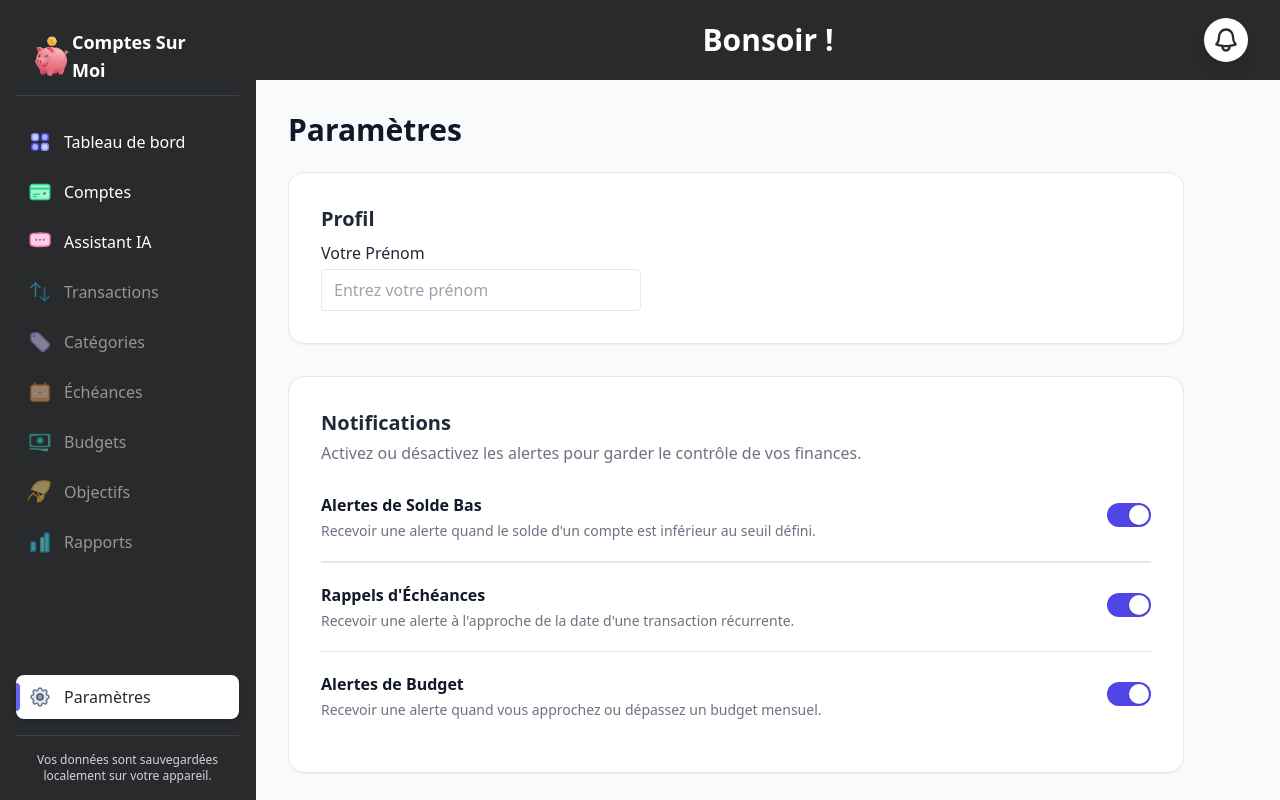
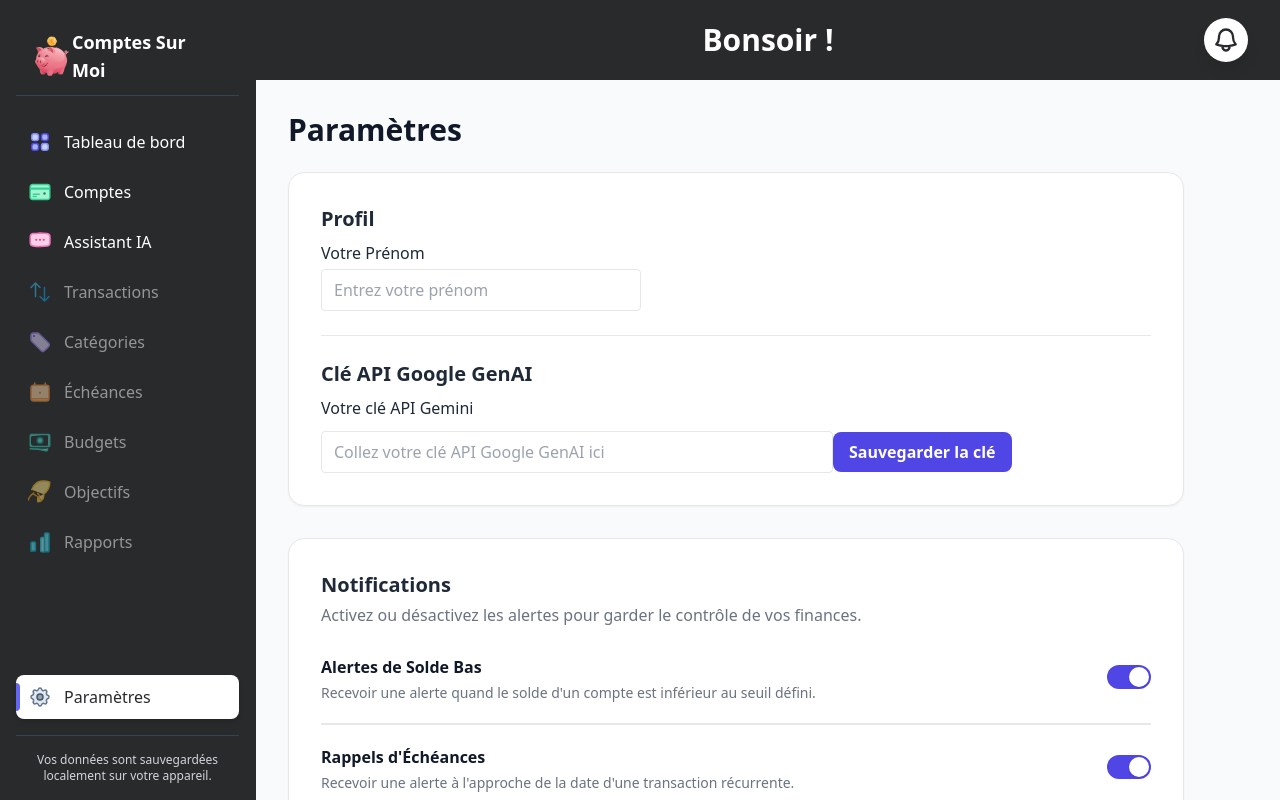
Before and after one commit to OptimaluS/Comptes-Sur-Moi, a React (Vite) app: page / in a window 1280 px wide. Both pictures are taken after a click on the button "Paramètres". Built offline with nearby package versions, Linux system fonts and the light colour scheme.

Commit message:
Revert "Plantage"
This reverts commit 872a1dc776287d03236cd7bdfcfb2ee97a5b4b7e.

```diff
--- a/App.tsx
+++ b/App.tsx
@@ -743,7 +743,6 @@ const App: React.FC = () => {
               recurringTransactions={recurringTransactions}
               notifications={notifications}
               setNotifications={setNotifications}
-              goals={goals}
           />}
           {activeView === 'accounts' && (
             <Accounts
--- a/components/AiInsights.tsx
+++ b/components/AiInsights.tsx
@@ -1,11 +1,14 @@
 import React, { useState, useEffect, useMemo } from 'react';
 import { GoogleGenAI, Type } from "@google/genai";
 import type { Account, Transaction, Category } from '../types';
+
+import type { Goal } from '../types';
 
 interface AiInsightsProps {
     accounts: Account[];
     transactions: Transaction[];
     categories: Category[];
+    goals: Goal[];
 }
 
 const InsightSkeleton: React.FC = () => (
@@ -18,15 +21,6 @@ const InsightSkeleton: React.FC = () => (
     </div>
 );
 
-
-import type { Goal } from '../types';
-
-interface AiInsightsProps {
-    accounts: Account[];
-    transactions: Transaction[];
-    categories: Category[];
-    goals: Goal[];
-}
 
 const AiInsights: React.FC<AiInsightsProps> = ({ accounts, transactions, categories, goals }) => {
     const [insights, setInsights] = useState<string[]>([]);
@@ -51,19 +45,24 @@ const AiInsights: React.FC<AiInsightsProps> = ({ accounts, transactions, categor
             setError(null);
 
             try {
-                const ai = new GoogleGenAI({ apiKey: process.env.API_KEY });
+                // Récupère la clé API via l'API IPC
+                const apiKey = window.api?.getGenaiApiKey ? window.api.getGenaiApiKey() : '';
+                if (!apiKey) throw new Error("Clé API Google GenAI manquante. Veuillez la renseigner dans les paramètres.");
+                const ai = new GoogleGenAI({ apiKey });
                 const now = new Date();
                 const startOfLastMonth = new Date(now.getFullYear(), now.getMonth() - 1, 1);
 
                 const formatDataForPrompt = () => {
                     const accountsSummary = accounts.map(a => `  - ${a.name} (Solde: ${a.balanceHistory[0]?.amount.toFixed(2)}€)`).join('\n');
-                    const goalsSummary = goals.length > 0
-                        ? goals.map(goal => {
-                            const account = accounts.find(a => a.id === goal.linkedAccountId);
-                            const currentAmount = account?.balanceHistory[0]?.amount ?? 0;
-                            return `  - Objectif '${goal.name}' pour le compte '${account?.name ?? 'Inconnu'}': ${currentAmount.toFixed(2)}€ / ${goal.targetAmount?.toFixed(2) ?? '0.00'}€`;
-                        }).join('\n')
-                        : "Aucun";
+                                // Correction : les objectifs sont dans un tableau séparé, pas dans Account
+                                const goalsSummary = goals && goals.length > 0
+                                    ? goals.map(g => {
+                                            const acc = accounts.find(a => a.id === g.linkedAccountId);
+                                            return acc
+                                                ? `  - Objectif '${g.name}' pour le compte '${acc.name}': ${acc.balanceHistory[0]?.amount.toFixed(2)}€ / ${g.targetAmount?.toFixed(2)}€`
+                                                : null;
+                                        }).filter(Boolean).join('\n')
+                                    : "Aucun";
                     const budgetsSummary = categories.filter(c => c.budget && c.budget > 0)
                         .map(c => `  - ${c.name}: ${c.budget.toFixed(2)}€`)
                         .join('\n');
--- a/components/Dashboard.tsx
+++ b/components/Dashboard.tsx
@@ -14,7 +14,6 @@ interface DashboardProps {
     recurringTransactions: RecurringTransaction[];
     notifications: Notification[];
     setNotifications: React.Dispatch<React.SetStateAction<Notification[]>>;
-    goals: Goal[];
 }
 
 export const getGreeting = () => {
@@ -110,7 +109,7 @@ const SpendingDonutChart: React.FC<{ data: { name: string; color: string; percen
 };
 
 
-const Dashboard: React.FC<DashboardProps> = ({ accounts, transactions, categories, recurringTransactions, notifications, setNotifications, goals }) => {
+const Dashboard: React.FC<DashboardProps> = ({ accounts, transactions, categories, recurringTransactions, notifications, setNotifications }) => {
     const criticalNotifications = notifications.filter(n =>
         !n.isRead && (n.type === NotificationType.OVERDUE || n.type === NotificationType.BUDGET_EXCEEDED)
     );
@@ -245,7 +244,6 @@ const Dashboard: React.FC<DashboardProps> = ({ accounts, transactions, categorie
                     accounts={accounts}
                     transactions={transactions}
                     categories={categories}
-                    goals={goals}
                 />
             </div>
 
--- a/components/Settings.tsx
+++ b/components/Settings.tsx
@@ -35,6 +35,29 @@ const ToggleOption: React.FC<{ title: string; description: string; enabled: bool
 const Settings: React.FC<SettingsProps> = ({ settings, setSettings }) => {
     // Section Profil
     const [userName, setUserName] = useState(() => localStorage.getItem('userName') || '');
+
+// Clé API Google GenAI
+const [apiKey, setApiKey] = useState<string>('');
+const [apiKeySaved, setApiKeySaved] = useState(false);
+
+useEffect(() => {
+    if (window.api && window.api.getGenaiApiKey) {
+        const key = window.api.getGenaiApiKey();
+        if (key) setApiKey(key);
+    }
+}, []);
+
+const handleApiKeyChange = (e: React.ChangeEvent<HTMLInputElement>) => {
+    setApiKey(e.target.value);
+    setApiKeySaved(false);
+};
+const handleSaveApiKey = () => {
+    if (window.api && window.api.setGenaiApiKey) {
+        window.api.setGenaiApiKey(apiKey);
+        setApiKeySaved(true);
+        setTimeout(() => setApiKeySaved(false), 2000);
+    }
+};
     const [showConfirm, setShowConfirm] = useState(false);
     useEffect(() => {
         localStorage.setItem('userName', userName);
@@ -272,6 +295,28 @@ const Settings: React.FC<SettingsProps> = ({ settings, setSettings }) => {
                     />
                     {showConfirm && (
                         <div className="mt-2 text-green-600 text-sm font-semibold">Prénom enregistré !</div>
+                    )}
+                    <hr className="my-6" />
+                    <h3 className="text-xl font-bold mb-2 text-gray-800">Clé API Google GenAI</h3>
+                    <label htmlFor="genaiApiKey" className="block mb-1 font-medium">Votre clé API Gemini</label>
+                    <input
+                        id="genaiApiKey"
+                        type="text"
+                        value={apiKey}
+                        onChange={handleApiKeyChange}
+                        className="border rounded px-3 py-2 w-full max-w-lg"
+                        placeholder="Collez votre clé API Google GenAI ici"
+                    />
+                    <button
+                        type="button"
+                        onClick={handleSaveApiKey}
+                        className="mt-2 bg-indigo-600 hover:bg-indigo-700 text-white font-bold py-2 px-4 rounded-lg"
+                        disabled={!apiKey}
+                    >
+                        Sauvegarder la clé
+                    </button>
+                    {apiKeySaved && (
+                        <div className="mt-2 text-green-600 text-sm font-semibold">Clé API enregistrée !</div>
                     )}
                 </div>
                 {/* Notifications */}
--- a/electron/main.ts
+++ b/electron/main.ts
@@ -189,7 +189,7 @@ function createWindow() {
     width: 1200,
     height: 800,
     webPreferences: {
-      preload: path.join(__dirname, 'preload.mjs'),
+      preload: path.join(__dirname, '../electron/preload.js'),
     },
   });
   win.removeMenu();
```
Also changed, not shown: package.json (+10 -6 lines), dist-electron/main.js.
